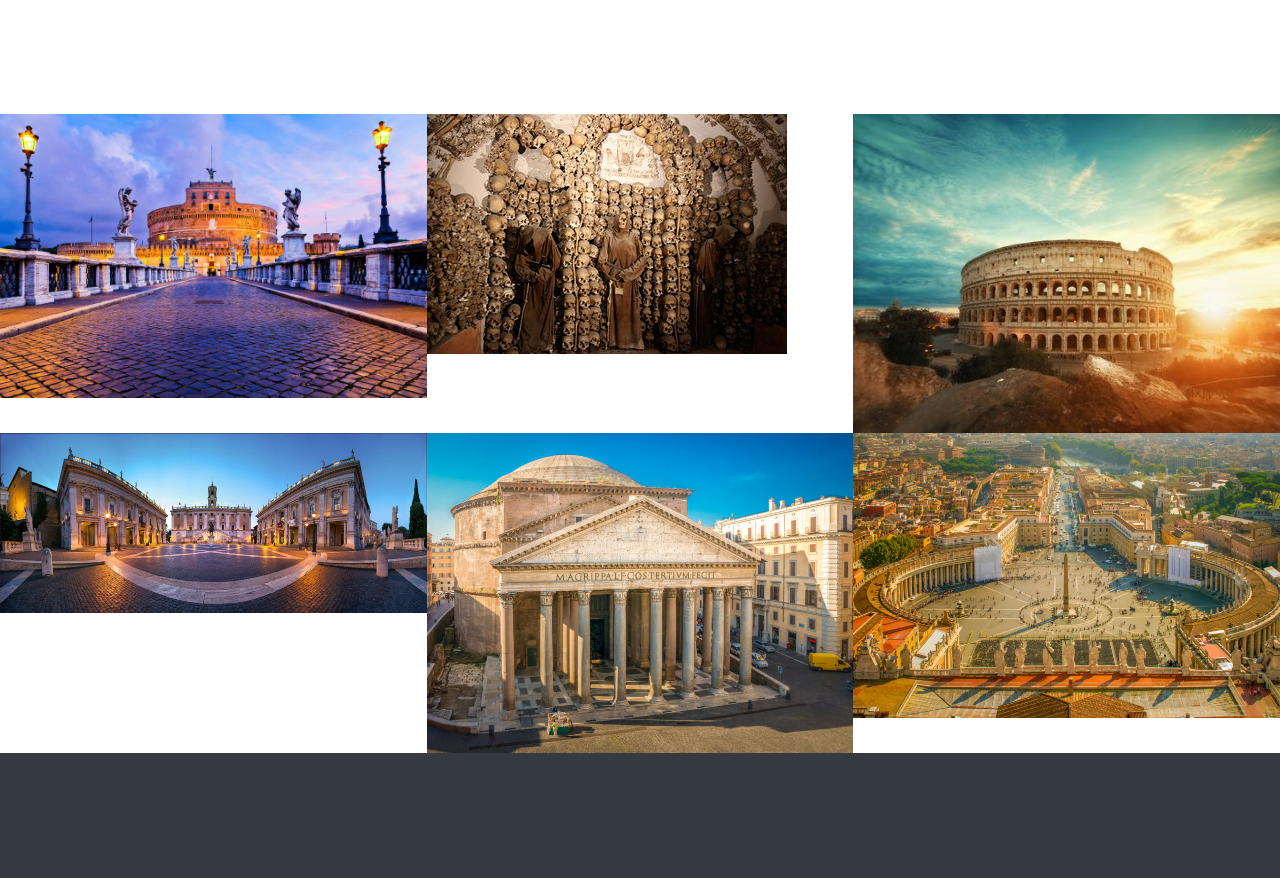
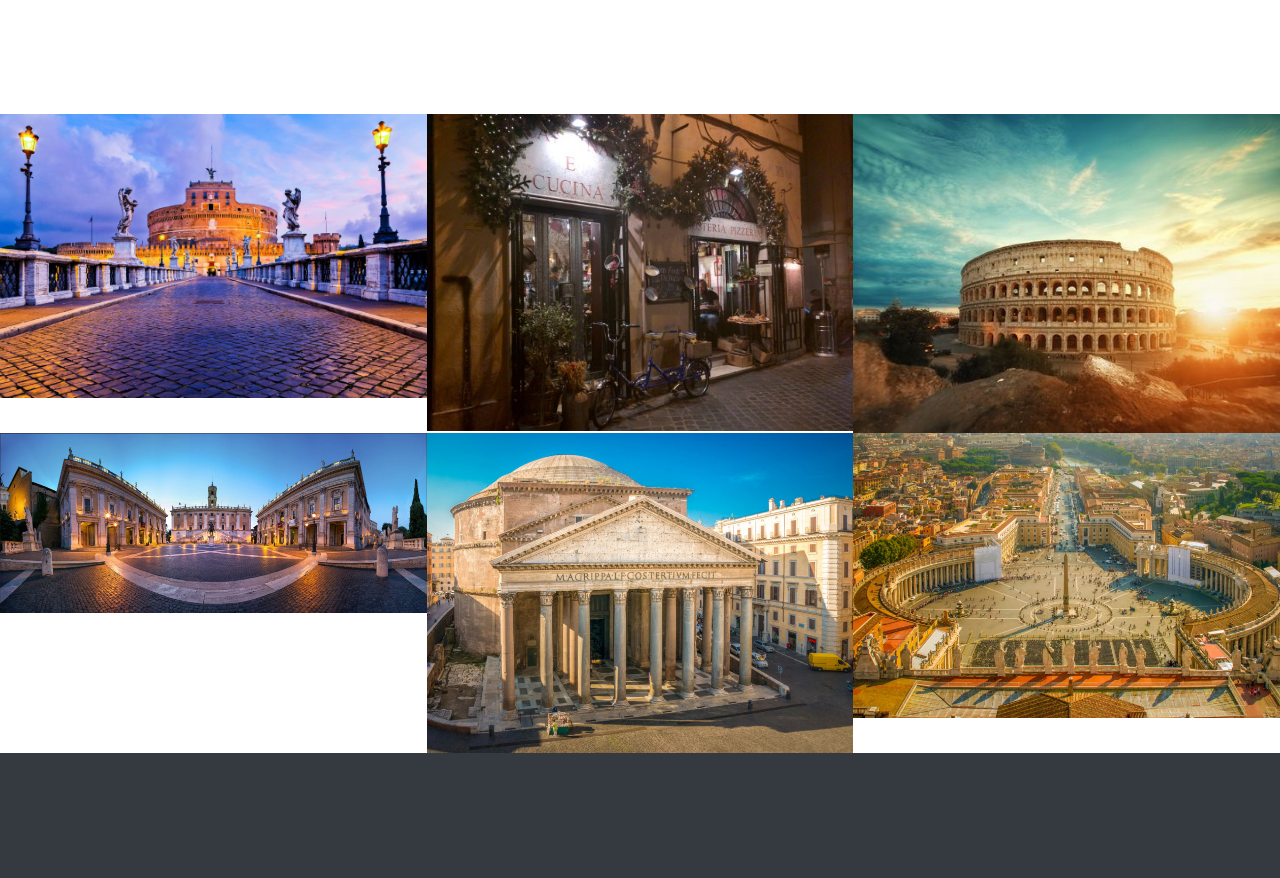
Before and after one commit to edumar913/tra.github.io, a website with bundled scripts: page index.html in a window 1280 px wide. Shown: the part 1041-1919 px from the top of the page. Built offline with nearby package versions, Linux system fonts and the light colour scheme; files whose address does not match are found by name.

Commit message:
Update index.html

```diff
--- a/index.html
+++ b/index.html
@@ -132,14 +132,14 @@
           </a>
         </div>
         <div class="col-lg-4 col-sm-6">
-          <a class="portfolio-box" href="img/portfolio/fullsize/Cat.jpg">
-            <img class="img-fluid" src="img/portfolio/thumbnails/Cat.jpg" alt="">
+          <a class="portfolio-box" href="img/portfolio/fullsize/can.jpg">
+            <img class="img-fluid" src="img/portfolio/thumbnails/can.jpg" alt="">
             <div class="portfolio-box-caption">
               <div class="project-category text-white-50">
 
               </div>
               <div class="project-name">
-                Catacombs of Rome
+                Cantina e Cucina
               </div>
             </div>
           </a>
```
